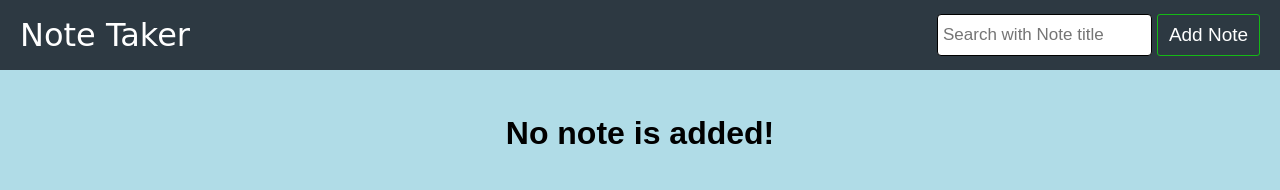
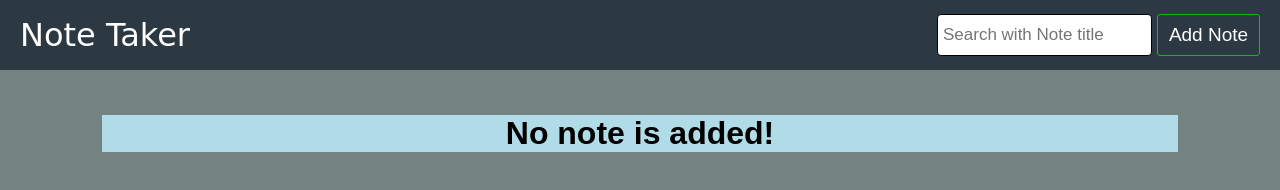
Before and after one commit to ChandanWebDevelops/NoteTaker, a plain HTML site: page index.html in a window 1280 px wide. Drawn offline with Linux system fonts and the light colour scheme.

Commit message:
Update index.html

```diff
--- a/index.html
+++ b/index.html
@@ -9,7 +9,7 @@
     <link rel="stylesheet" href="style.css">
 </head>
 
-<body style="background-color: #83c9d9a1;padding-bottom: 60px;">
+<body style="background-color: #253c36a1;padding-bottom: 60px;">
     <div class="nav">
         <div class="zxw">
             <span>Note Taker</span>
```
